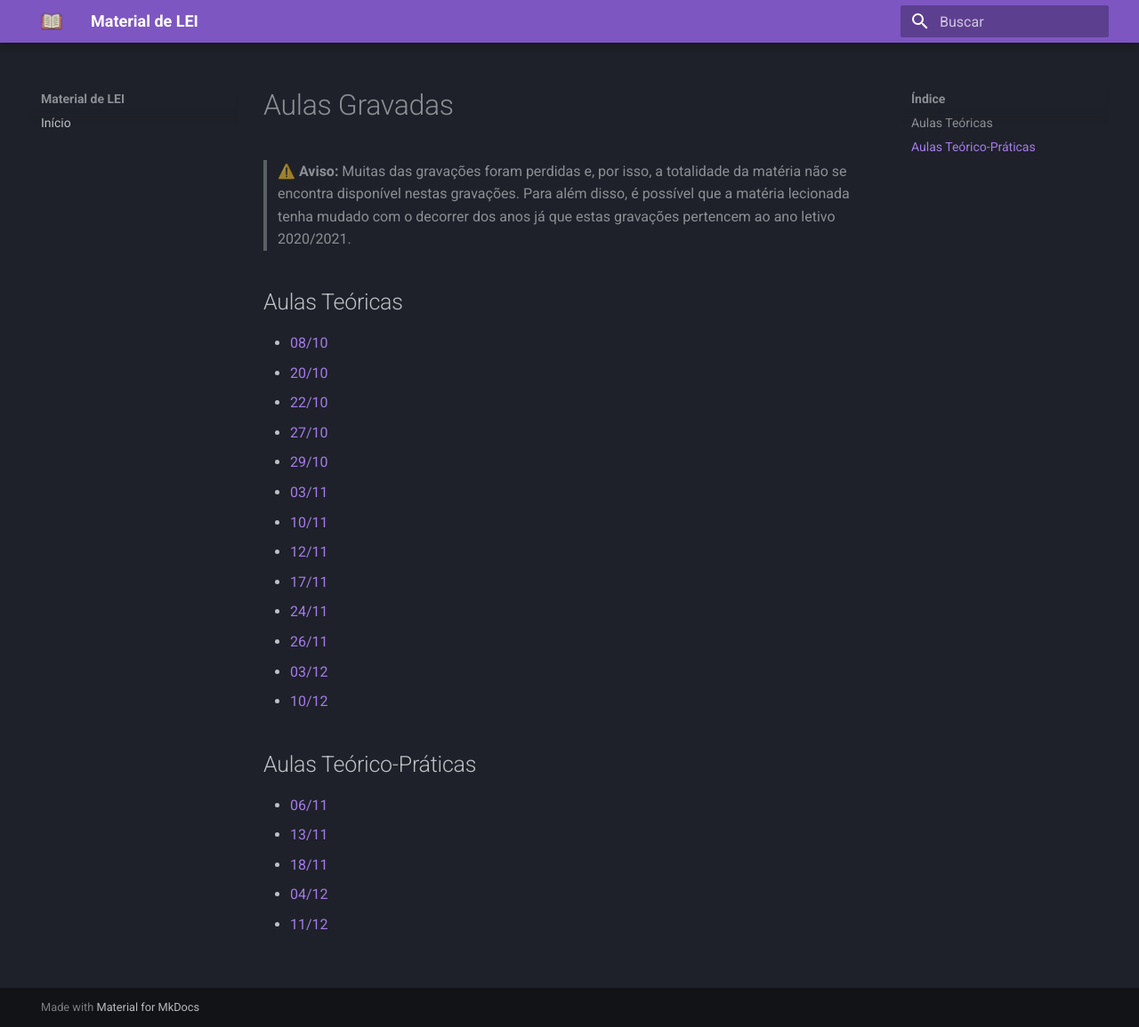
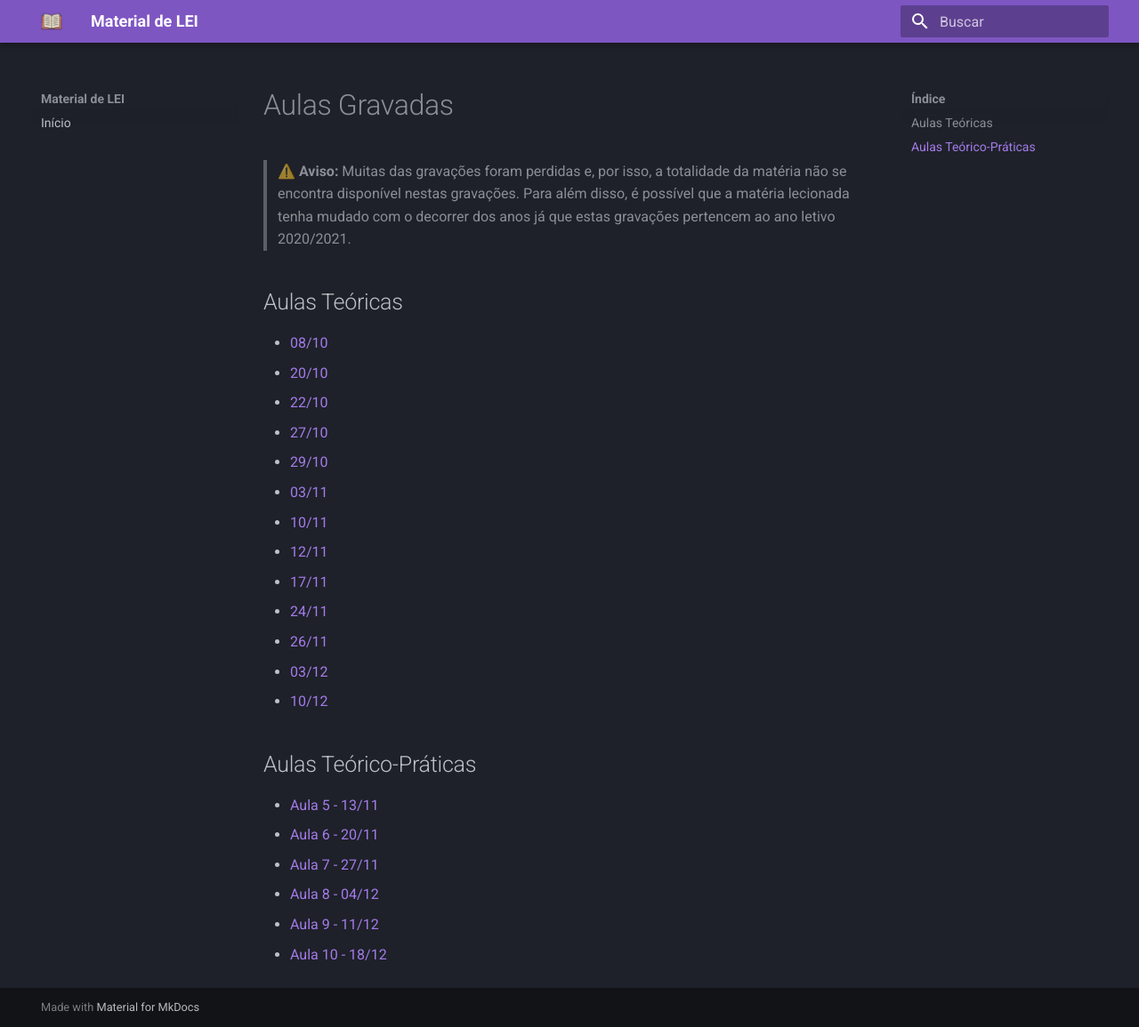
Before and after one commit to eduardo106919/LEI-Material-Estudo, an MkDocs documentation site: the page built from docs/DSS/Aulas_Gravadas.md, in a window 1280 px wide and 1155 px high. Shown: the whole window at 89% size. Built offline with MkDocs 1.6.1 and Material for MkDocs 9.7.7, drawn with Linux system fonts in a browser that asks for light colours.

Commit message:
aulas gravadas BD

```diff
--- a/docs/DSS/Aulas_Gravadas.md
+++ b/docs/DSS/Aulas_Gravadas.md
@@ -18,8 +18,9 @@
 
 ## Aulas Teórico-Práticas
 
-* [06/11](https://www.youtube.com/watch?v=hcmqNMTEM24)
-* [13/11](https://www.twitch.tv/videos/801709246)
-* [18/11](https://www.twitch.tv/videos/807237716)
-* [04/12](https://www.twitch.tv/videos/825487592)
-* [11/12](https://www.twitch.tv/videos/833561137)
+* [Aula 5 - 13/11](https://www.twitch.tv/videos/801384358)
+* [Aula 6 - 20/11](https://www.twitch.tv/videos/809361314)
+* [Aula 7 - 27/11](https://www.twitch.tv/videos/817302841)
+* [Aula 8 - 04/12](https://www.twitch.tv/videos/825489309)
+* [Aula 9 - 11/12](https://www.twitch.tv/videos/833431384)
+* [Aula 10 - 18/12](https://www.twitch.tv/videos/841572678)
```
Also changed, not shown: docs/BD/Aulas_Gravadas.md (added, +30 -0 lines), docs/BD/README.md (+3 -0 lines).
